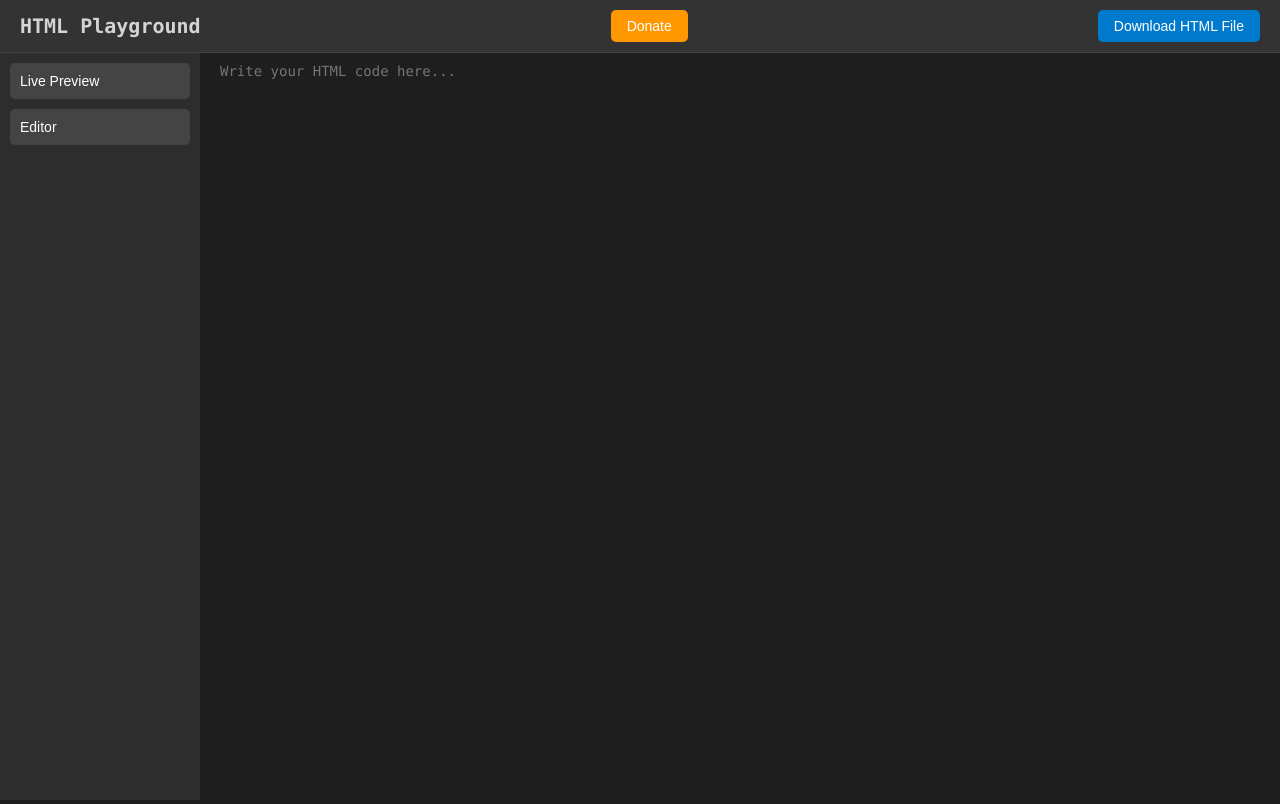
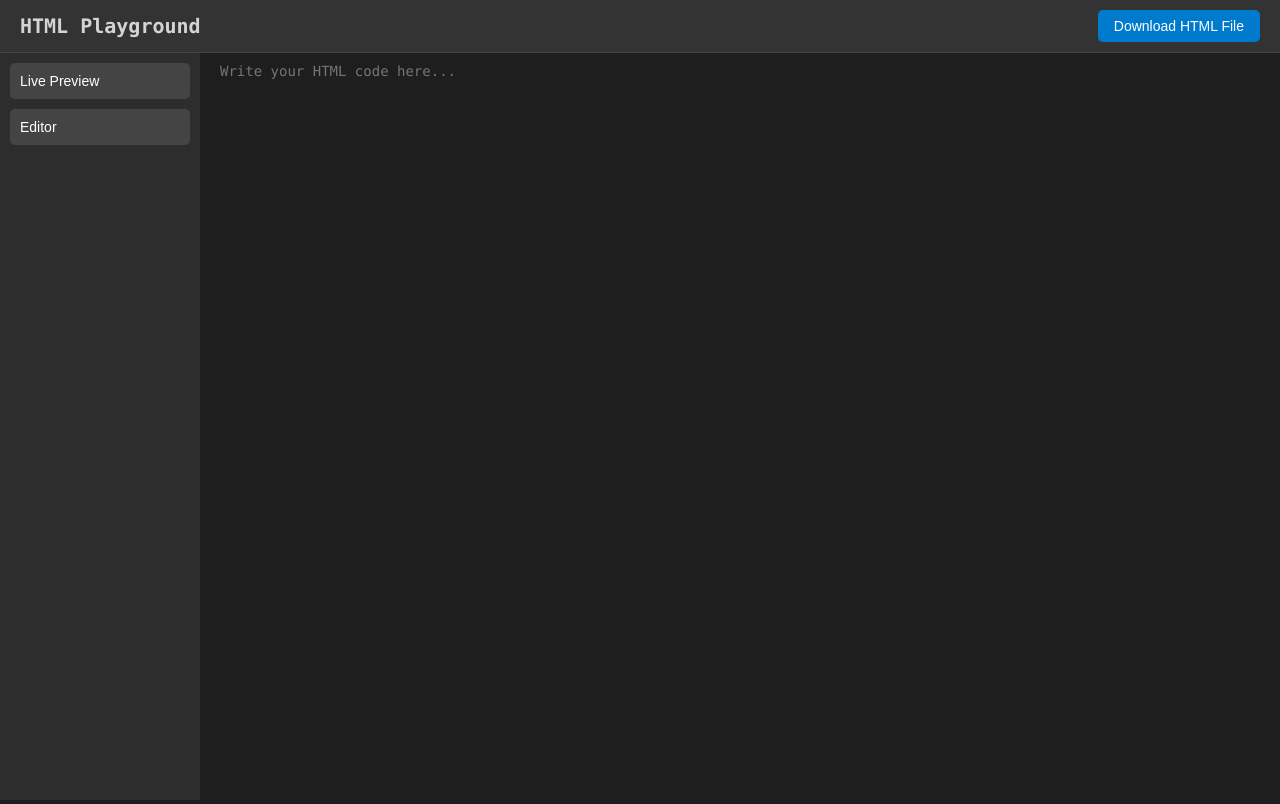
Before and after one commit to TimNotHere/timnothere.github.io, a plain HTML site: page index.html in a window 1280 px wide. Drawn offline with Linux system fonts and the light colour scheme.

Commit message:
Update index.html

```diff
--- a/index.html
+++ b/index.html
@@ -51,12 +51,6 @@
         }
         .top-bar button:hover {
             background-color: #005a8c;
-        }
-        .top-bar button.donate-btn {
-            background-color: #ff9800;
-        }
-        .top-bar button.donate-btn:hover {
-            background-color: #f57c00;
         }
         /* Layout */
         .container {
@@ -132,7 +126,6 @@
     <!-- Top Bar -->
     <div class="top-bar">
         <h1 onclick="reloadPage()">HTML Playground</h1>
-        <button class="donate-btn" onclick="window.open('https://cash.app/$isaiahmoral0811', '_blank')">Donate</button>
         <button id="downloadBtn">Download HTML File</button>
     </div>
 
```
